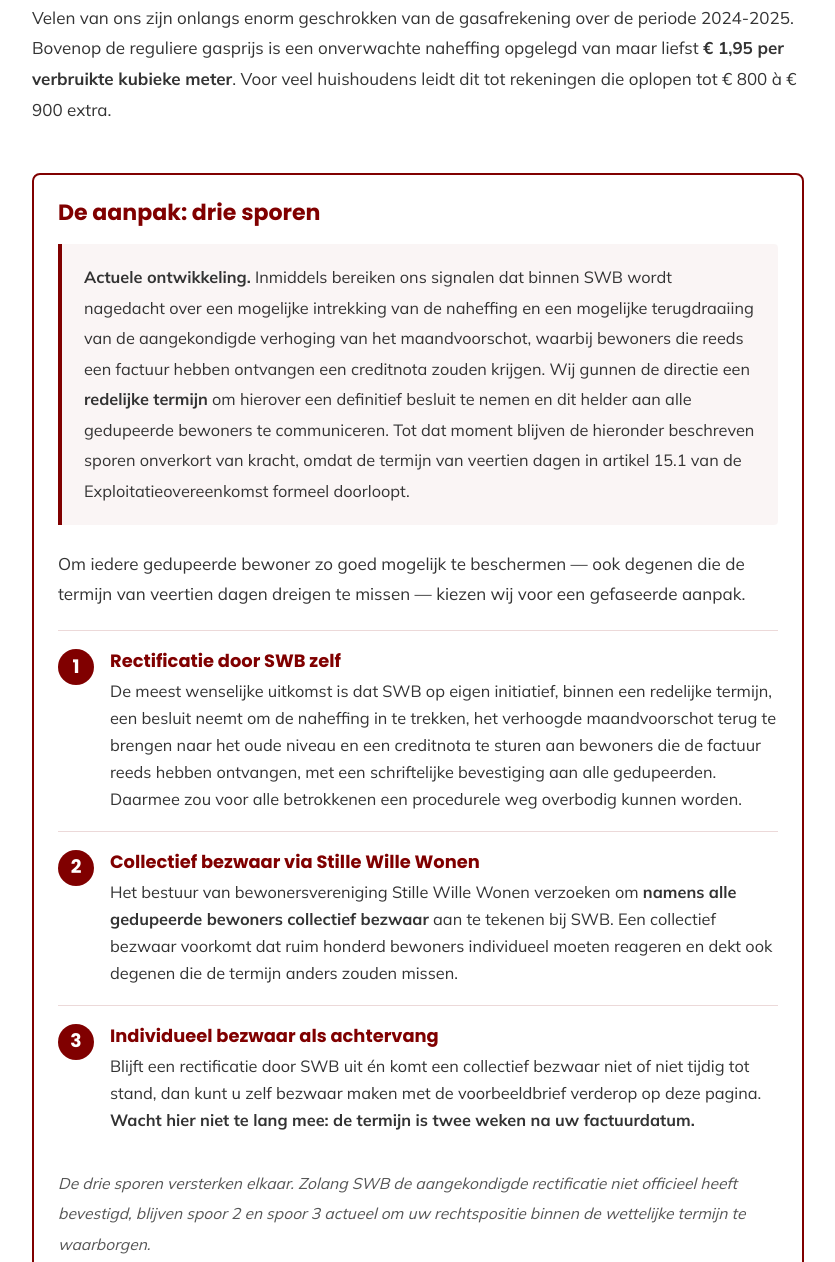
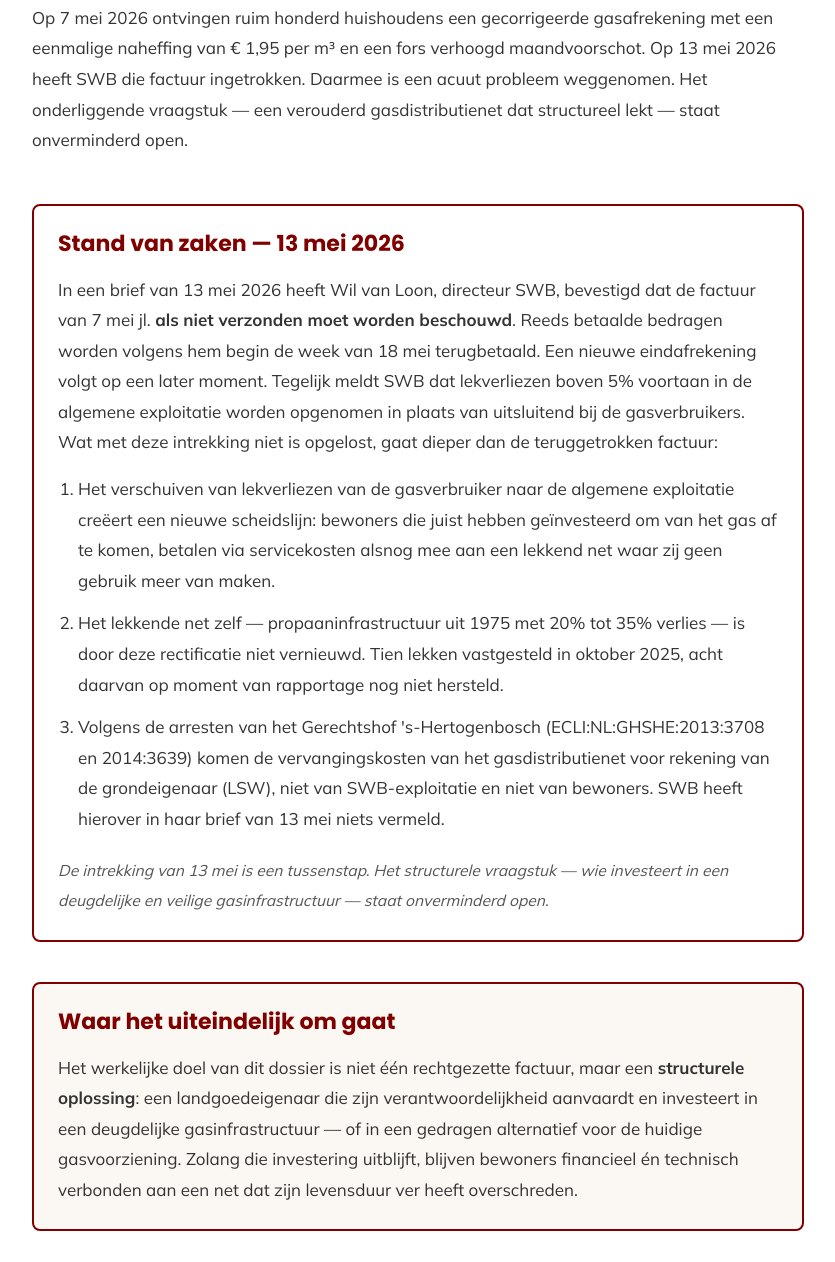
Before and after one commit to antonnoe/gasdossier-stillewille, a plain HTML site: page index.html in a window 1280 px wide. Shown: the part 354-1616 px from the top of the page, without its empty margins (222-1057 px from the left). Drawn offline with Linux system fonts and the light colour scheme.

Commit message:
Revise gas billing section for recent updates
Updated the content to reflect recent developments regarding the gas billing issue, including the withdrawal of the invoice and ongoing concerns about the gas distribution network.

```diff
--- a/index.html
+++ b/index.html
@@ -130,43 +130,28 @@
 
   <section>
     <p>Beste buren en mede-gasgebruikers,</p>
-    <p>Velen van ons zijn onlangs enorm geschrokken van de gasafrekening over de periode 2024-2025. Bovenop de reguliere gasprijs is een onverwachte naheffing opgelegd van maar liefst <strong>€ 1,95 per verbruikte kubieke meter</strong>. Voor veel huishoudens leidt dit tot rekeningen die oplopen tot € 800 à € 900 extra.</p>
+    <p>Op 7 mei 2026 ontvingen ruim honderd huishoudens een gecorrigeerde gasafrekening met een eenmalige naheffing van € 1,95 per m³ en een fors verhoogd maandvoorschot. Op 13 mei 2026 heeft SWB die factuur ingetrokken. Daarmee is een acuut probleem weggenomen. Het onderliggende vraagstuk — een verouderd gasdistributienet dat structureel lekt — staat onverminderd open.</p>
   </section>
 
   <div class="approach">
-    <h2>De aanpak: drie sporen</h2>
+    <h2>Stand van zaken — 13 mei 2026</h2>
 
-    <div style="background:var(--maroon-04);border-left:4px solid var(--maroon);padding:18px 22px;margin-bottom:24px;border-radius:0 4px 4px 0">
-      <p style="margin:0;font-size:0.96em"><strong>Actuele ontwikkeling.</strong> Inmiddels bereiken ons signalen dat binnen SWB wordt nagedacht over een mogelijke intrekking van de naheffing en een mogelijke terugdraaiing van de aangekondigde verhoging van het maandvoorschot, waarbij bewoners die reeds een factuur hebben ontvangen een creditnota zouden krijgen. Wij gunnen de directie een <strong>redelijke termijn</strong> om hierover een definitief besluit te nemen en dit helder aan alle gedupeerde bewoners te communiceren. Tot dat moment blijven de hieronder beschreven sporen onverkort van kracht, omdat de termijn van veertien dagen in artikel 15.1 van de Exploitatieovereenkomst formeel doorloopt.</p>
-    </div>
+    <p>In een brief van 13 mei 2026 heeft Wil van Loon, directeur SWB, bevestigd dat de factuur van 7 mei jl. <strong>als niet verzonden moet worden beschouwd</strong>. Reeds betaalde bedragen worden volgens hem begin de week van 18 mei terugbetaald. Een nieuwe eindafrekening volgt op een later moment. Tegelijk meldt SWB dat lekverliezen boven 5% voortaan in de algemene exploitatie worden opgenomen in plaats van uitsluitend bij de gasverbruikers.</p>
 
-    <p style="margin-bottom:20px">Om iedere gedupeerde bewoner zo goed mogelijk te beschermen — ook degenen die de termijn van veertien dagen dreigen te missen — kiezen wij voor een gefaseerde aanpak.</p>
+    <p>Wat met deze intrekking niet is opgelost, gaat dieper dan de teruggetrokken factuur:</p>
 
-    <div class="step">
-      <div class="step-num">1</div>
-      <div class="step-body">
-        <h3>Rectificatie door SWB zelf</h3>
-        <p>De meest wenselijke uitkomst is dat SWB op eigen initiatief, binnen een redelijke termijn, een besluit neemt om de naheffing in te trekken, het verhoogde maandvoorschot terug te brengen naar het oude niveau en een creditnota te sturen aan bewoners die de factuur reeds hebben ontvangen, met een schriftelijke bevestiging aan alle gedupeerden. Daarmee zou voor alle betrokkenen een procedurele weg overbodig kunnen worden.</p>
-      </div>
-    </div>
+    <ol class="flow">
+      <li>Het verschuiven van lekverliezen van de gasverbruiker naar de algemene exploitatie creëert een nieuwe scheidslijn: bewoners die juist hebben geïnvesteerd om van het gas af te komen, betalen via servicekosten alsnog mee aan een lekkend net waar zij geen gebruik meer van maken.</li>
+      <li>Het lekkende net zelf — propaaninfrastructuur uit 1975 met 20% tot 35% verlies — is door deze rectificatie niet vernieuwd. Tien lekken vastgesteld in oktober 2025, acht daarvan op moment van rapportage nog niet hersteld.</li>
+      <li>Volgens de arresten van het Gerechtshof 's-Hertogenbosch (ECLI:NL:GHSHE:2013:3708 en 2014:3639) komen de vervangingskosten van het gasdistributienet voor rekening van de grondeigenaar (LSW), niet van SWB-exploitatie en niet van bewoners. SWB heeft hierover in haar brief van 13 mei niets vermeld.</li>
+    </ol>
 
-    <div class="step">
-      <div class="step-num">2</div>
-      <div class="step-body">
-        <h3>Collectief bezwaar via Stille Wille Wonen</h3>
-        <p>Het bestuur van bewonersvereniging Stille Wille Wonen verzoeken om <strong>namens alle gedupeerde bewoners collectief bezwaar</strong> aan te tekenen bij SWB. Een collectief bezwaar voorkomt dat ruim honderd bewoners individueel moeten reageren en dekt ook degenen die de termijn anders zouden missen.</p>
-      </div>
-    </div>
+    <p class="closing">De intrekking van 13 mei is een tussenstap. Het structurele vraagstuk — wie investeert in een deugdelijke en veilige gasinfrastructuur — staat onverminderd open.</p>
+  </div>
 
-    <div class="step">
-      <div class="step-num">3</div>
-      <div class="step-body">
-        <h3>Individueel bezwaar als achtervang</h3>
-        <p>Blijft een rectificatie door SWB uit én komt een collectief bezwaar niet of niet tijdig tot stand, dan kunt u zelf bezwaar maken met de voorbeeldbrief verderop op deze pagina. <strong>Wacht hier niet te lang mee: de termijn is twee weken na uw factuurdatum.</strong></p>
-      </div>
-    </div>
-
-    <p class="closing">De drie sporen versterken elkaar. Zolang SWB de aangekondigde rectificatie niet officieel heeft bevestigd, blijven spoor 2 en spoor 3 actueel om uw rechtspositie binnen de wettelijke termijn te waarborgen.</p>
+  <div class="approach" style="background:var(--cream)">
+    <h2>Waar het uiteindelijk om gaat</h2>
+    <p style="margin-bottom:0">Het werkelijke doel van dit dossier is niet één rechtgezette factuur, maar een <strong>structurele oplossing</strong>: een landgoedeigenaar die zijn verantwoordelijkheid aanvaardt en investeert in een deugdelijke gasinfrastructuur — of in een gedragen alternatief voor de huidige gasvoorziening. Zolang die investering uitblijft, blijven bewoners financieel én technisch verbonden aan een net dat zijn levensduur ver heeft overschreden.</p>
   </div>
 
   <div class="infographic-link">
@@ -220,7 +205,7 @@
 
   <section>
     <h2>Documenten</h2>
-    <p>Op deze pagina staan twee documenten klaar die direct gebruikt kunnen worden. U kunt elk document hieronder inzien en downloaden om mee te werken.</p>
+    <p>De volgende documenten blijven beschikbaar als onderbouwing van het dossier. Het juridische dossier kan dienen als basis voor verdere gesprekken met de landgoedeigenaar, de bewonersvereniging Stille Wille Wonen of een rechtsbijstandsverzekeraar.</p>
 
     <article class="doc-card">
       <h3>Het Dossier Gasproblematiek</h3>
@@ -241,7 +226,7 @@
 
     <article class="doc-card">
       <h3>De Voorbeeldbrief (Bezwaarschrift)</h3>
-      <p class="doc-desc">Een juridisch onderbouwde bezwaarbrief. Downloaden als Word-bestand, invullen met uw eigen naam, huisnummer en factuurgegevens, en versturen aan SWB. <strong>Gebruik deze brief indien spoor 1 (collectief bezwaar) niet of niet tijdig tot stand komt.</strong></p>
+      <p class="doc-desc">Een juridisch onderbouwde bezwaarbrief. Met de intrekking van de factuur door SWB op 13 mei is een directe bezwaarbrief op dit moment niet meer aan de orde. Het document blijft beschikbaar als referentie voor het geval een nieuwe afrekening alsnog onvolkomenheden bevat, en als basis voor correspondentie met rechtsbijstand.</p>
       <span class="preview-label">Voorvertoning:</span>
       <iframe class="pdf-preview-desktop" src="/Bezwaarbrief_Template_Bewoners.pdf#view=FitH" title="Voorvertoning voorbeeldbrief"></iframe>
       <div class="pdf-preview-mobile">
@@ -258,14 +243,14 @@
   </section>
 
   <div class="warning-box">
-    <h2><span class="icon">⚠️</span> Let op: termijn, automatische incasso en maandbedrag</h2>
-    <p>Volgens artikel 15.1 van de Exploitatieovereenkomst moet uw bezwaar <strong>binnen twee weken na de factuurdatum</strong> schriftelijk zijn ingediend. Voor de factuur van 7 mei 2026 betekent dit: <strong>uiterlijk woensdag 21 mei 2026 binnen bij SWB</strong>. Bij verzending per aangetekende post: zorg dat de brief uiterlijk maandag 19 mei de deur uit gaat. Heeft uw factuur een andere dagtekening? Tel daar dan zelf 14 dagen bij op.</p>
-    <p><strong>Heeft u een automatische incasso afgegeven?</strong> Neem direct contact op met uw bank om deze specifieke incasso te storneren of tijdelijk te blokkeren totdat uw bezwaar inhoudelijk is behandeld. Vermeld in uw bezwaarbrief expliciet dat u de betaling opschort.</p>
-    <p><strong>Let ook op uw nieuwe maandbedrag.</strong> Controleer in uw bankafschriften of het nieuwe voorschotbedrag al wordt geïncasseerd. Zo ja, dan adviseren wij u ook deze betaling op te schorten of te storneren zolang de bezwaarprocedure loopt, en dit in uw bezwaarbrief expliciet te vermelden.</p>
+    <h2><span class="icon">ℹ️</span> Praktische aandachtspunten</h2>
+    <p><strong>De factuur van 7 mei is administratief van tafel.</strong> SWB heeft in de brief van 13 mei 2026 bevestigd dat deze factuur als niet verzonden moet worden beschouwd. Een nieuwe eindafrekening over de periode 2024–2025 volgt op een later moment. Bewaar de brief van Wil van Loon van 13 mei voor uw eigen administratie.</p>
+    <p><strong>Automatische incasso.</strong> Heeft u een automatische incasso afgegeven? Controleer uw bankafschriften of de factuur al is afgeschreven. Zo ja, dan wordt het bedrag volgens de brief van 13 mei begin de week van 18 mei teruggestort. Mocht dit niet gebeuren, neem dan zelf contact op met SWB en met uw bank.</p>
+    <p><strong>Maandvoorschot.</strong> Controleer of het verhoogde maandvoorschot van € 203 al wordt geïncasseerd en of dit ook wordt teruggebracht naar het eerdere niveau. Vraag eventueel SWB om schriftelijk te bevestigen welk voorschotbedrag vanaf nu geldt.</p>
   </div>
 
   <section>
-    <p>Neem de tijd om de documenten te lezen en kom in actie. Alleen door gezamenlijk een vuist te maken, sturen we een duidelijk signaal richting een rechtvaardige oplossing voor ons landgoed.</p>
+    <p>De factuur van 7 mei is een symptoom. De onderliggende oorzaak — een verouderd gasdistributienet dat structureel lekt en niet wordt vernieuwd door de partij die daarvoor volgens de Bossche arresten verantwoordelijk is — vraagt om een blijvende oplossing. De documenten op deze pagina blijven beschikbaar als feitelijke onderbouwing voor het gesprek dat daarop volgt.</p>
   </section>
 
 </main>
```
